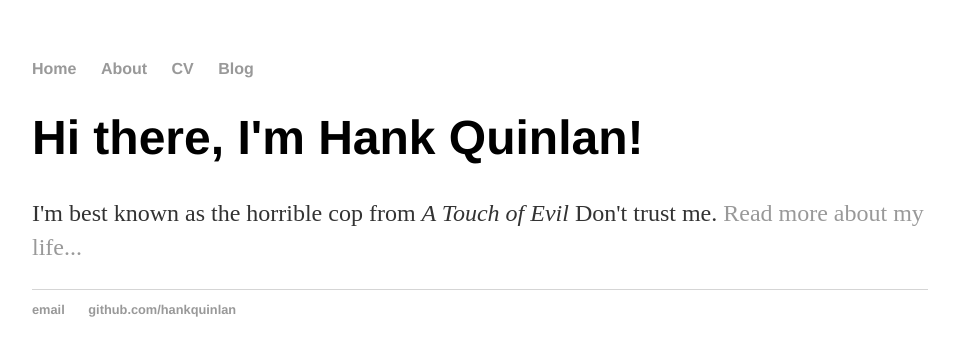
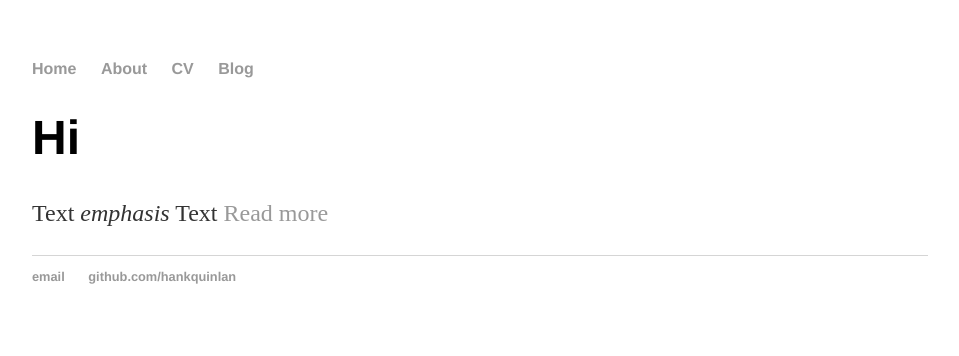
Before and after one commit to kch4fk/kch4fk.github.io, a Jekyll site: the page built from index.html, in a window 1280 px wide. Shown: the top 356 px of the page, without its empty margins (160-1119 px from the left). Built offline with Jekyll 4.4.1, drawn with Linux system fonts in a browser that asks for light colours.

Commit message:
Update index.html

```diff
--- a/index.html
+++ b/index.html
@@ -1,30 +1,8 @@
-<!DOCTYPE html>
-<html>
-	<head>
-		<title>Hank Quinlan, Horrible Cop</title>
-		<!-- link to main stylesheet -->
-		<link rel="stylesheet" type="text/css" href="/css/main.css">
-	</head>
-	<body>
-		<nav>
-    		<ul>
-        		<li><a href="/">Home</a></li>
-	        	<li><a href="/about">About</a></li>
-        		<li><a href="/cv">CV</a></li>
-        		<li><a href="/blog">Blog</a></li>
-    		</ul>
-		</nav>
-		<div class="container">
-    		<div class="blurb">
-        		<h1>Hi there, I'm Hank Quinlan!</h1>
-				<p>I'm best known as the horrible cop from <em>A Touch of Evil</em> Don't trust me. <a href="/about">Read more about my life...</a></p>
-    		</div><!-- /.blurb -->
-		</div><!-- /.container -->
-		<footer>
-    		<ul>
-        		<li><a href="mailto:hankquinlanhub@gmail.com">email</a></li>
-        		<li><a href="https://github.com/hankquinlan">github.com/hankquinlan</a></li>
-			</ul>
-		</footer>
-	</body>
-</html>
+---
+layout: default
+title: Kay Hutchinson
+---
+<div class="blurb">
+	<h1>Hi</h1>
+	<p>Text <em>emphasis</em> Text <a href="/about">Read more</a></p>
+</div><!-- /.blurb -->
```
